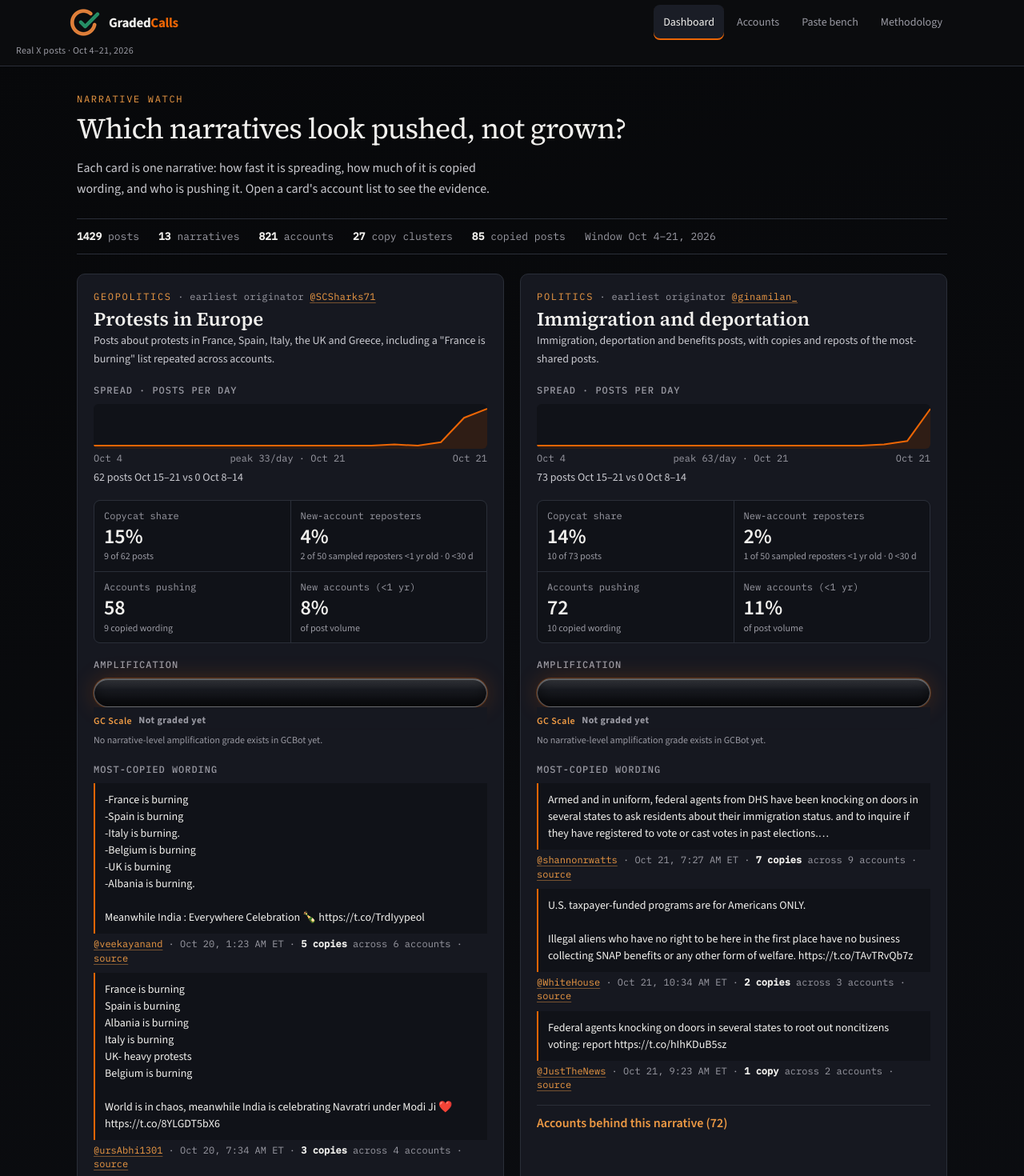
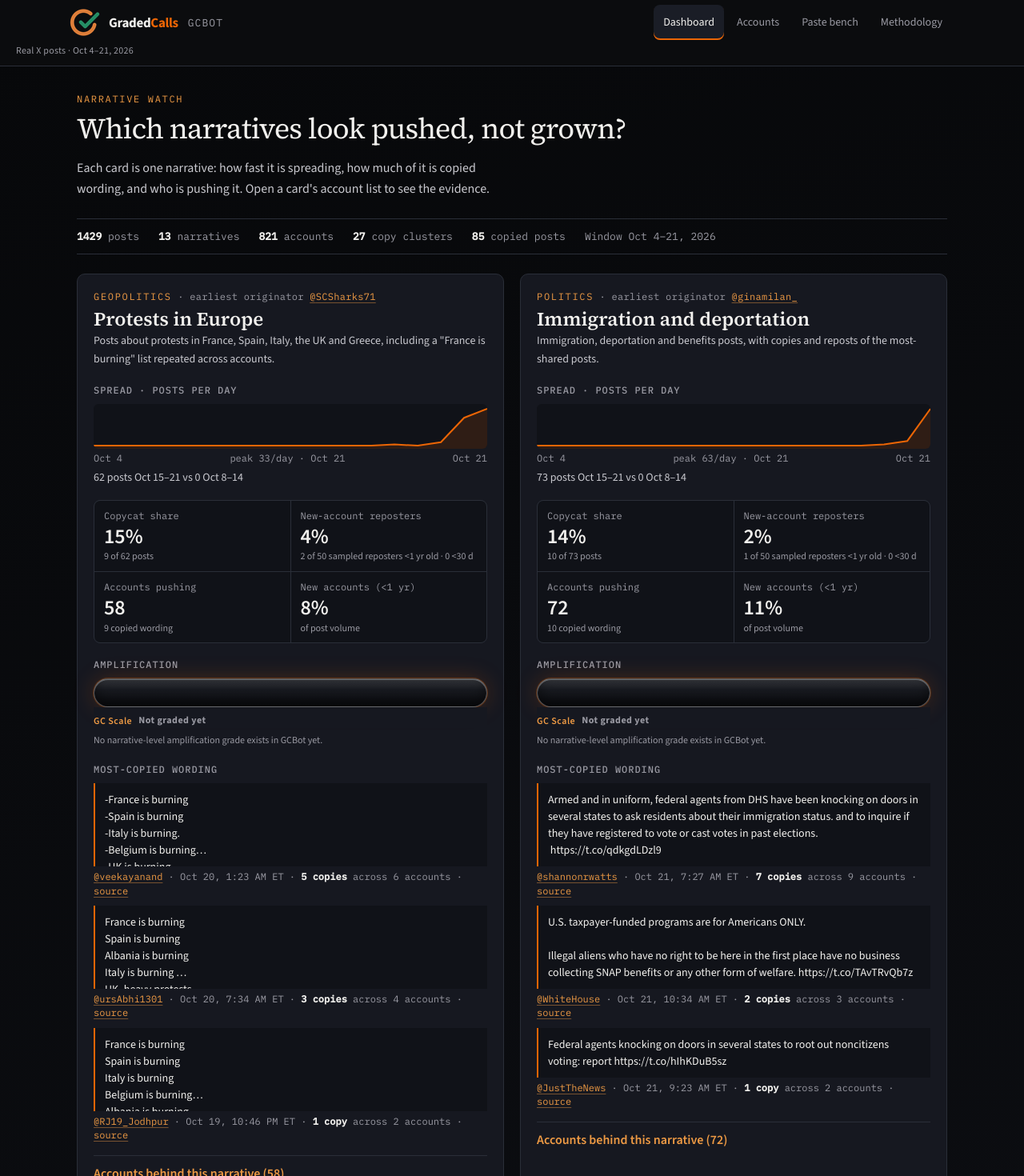
Before and after one commit to mclark-web/charoofbot, a Next.js app: page / in a window 1280 px wide. Shown: the top 1470 px of the page at 80% size. Built offline with nearby package versions, Linux system fonts and the light colour scheme.

Commit message:
Restore the GCBOT tag and cap narrative card reading.
Inline links use a 44px hit area again, headings balance, most-copied wording clamps to four lines, and each account table opens at the top eight rows.

Co-authored-by:  Shah <mclark-web@users.noreply.github.com>

```diff
--- a/app/globals.css
+++ b/app/globals.css
@@ -181,6 +181,22 @@ thead {
   letter-spacing: 0.02em;
 }
 
+.brand-lockup {
+  display: flex;
+  flex: none;
+  align-items: center;
+  gap: 12px;
+  min-width: 0;
+}
+
+.product-tag {
+  color: #9a9aa3;
+  font-family: var(--font-mono);
+  font-size: 13px;
+  letter-spacing: 0.08em;
+  line-height: 1;
+}
+
 .site-header-inner {
   display: flex;
   align-items: center;
@@ -304,7 +320,7 @@ dt .tap {
 p .tap {
   display: inline;
   min-height: 0;
-  padding-block: 14px;
+  padding-block: 0;
   -webkit-box-decoration-break: clone;
   box-decoration-break: clone;
 }
@@ -323,9 +339,6 @@ dt .tap::before {
   transform: translate(-50%, -50%);
 }
 
-p .tap::before {
-  content: none;
-}
 
 p.flex .tap {
   display: inline-flex;
@@ -887,14 +900,19 @@ p:not(.flex) .tap:focus-visible {
 }
 
 .narrative-quote {
+  display: -webkit-box;
   margin: 0;
   padding: 10px 12px;
+  overflow: hidden;
   overflow-wrap: anywhere;
   white-space: pre-wrap;
   border-left: 2px solid #eb6505;
   background: #101218;
   color: #f2f1ee;
   font-size: 14px;
+  -webkit-box-orient: vertical;
+  -webkit-line-clamp: 4;
+  line-clamp: 4;
 }
 
 .cite {
@@ -924,6 +942,27 @@ p:not(.flex) .tap:focus-visible {
   color: #ee9a44;
   font-weight: 600;
   cursor: pointer;
+}
+
+.narrative-show-all {
+  display: inline-flex;
+  align-items: center;
+  box-sizing: border-box;
+  min-height: 44px;
+  margin: 4px 0 8px;
+  padding: 0 4px;
+  border: 0;
+  background: transparent;
+  color: #ee9a44;
+  font: inherit;
+  font-size: 14px;
+  font-weight: 600;
+  cursor: pointer;
+}
+
+.narrative-show-all:focus-visible {
+  outline: 2px solid #eb6505;
+  outline-offset: 2px;
 }
 
 .narrative-accounts {
@@ -999,3 +1038,6 @@ p:not(.flex) .tap:focus-visible {
     animation: none;
   }
 }
+
+/* design-gate r1: no heading/label orphans */
+h1, h2, h3, summary, dt, th { text-wrap: balance; }
--- /dev/null
+++ b/components/narrative-accounts.tsx
@@ -0,0 +1,76 @@
+"use client";
+
+import Link from "next/link";
+import { useState } from "react";
+import { LabelBadge } from "@/components/label-badge";
+import type { AccountLabel } from "@/lib/types";
+
+const PREVIEW_ROWS = 8;
+
+export type NarrativeAccountRow = {
+  handle: string;
+  label: AccountLabel;
+  postCount: number;
+  clonePostCount: number;
+  graded: boolean;
+  cloneScore: number;
+  ageDays: number | null;
+  followers: number;
+};
+
+export function NarrativeAccounts({
+  accounts,
+  title,
+}: {
+  accounts: NarrativeAccountRow[];
+  title: string;
+}) {
+  const [showAll, setShowAll] = useState(false);
+  const visible = showAll ? accounts : accounts.slice(0, PREVIEW_ROWS);
+  const capped = accounts.length > PREVIEW_ROWS;
+
+  return (
+    <div className="max-w-full min-w-0">
+      <table className="narrative-accounts">
+        <caption className="sr-only">Accounts behind {title}</caption>
+        <thead>
+          <tr>
+            <th>Account</th>
+            <th>Label</th>
+            <th>Posts</th>
+            <th>Copied</th>
+            <th>Copy score</th>
+            <th>Account age</th>
+            <th>Followers</th>
+          </tr>
+        </thead>
+        <tbody>
+          {visible.map((account) => (
+            <tr key={account.handle}>
+              <td data-l="Account">
+                <Link href={`/accounts/${account.handle}`} className="cite-link tap">
+                  @{account.handle}
+                </Link>
+              </td>
+              <td data-l="Label">
+                <LabelBadge label={account.label} />
+              </td>
+              <td data-l="Posts">{account.postCount}</td>
+              <td data-l="Copied">{account.clonePostCount}</td>
+              <td data-l="Copy score">
+                {account.graded ? account.cloneScore : <span className="text-ink-soft">thin sample</span>}
+              </td>
+              <td data-l="Account age">{account.ageDays === null ? "—" : `${account.ageDays} d`}</td>
+              <td data-l="Followers">{account.followers.toLocaleString("en-US")}</td>
+            </tr>
+          ))}
+        </tbody>
+      </table>
+      {capped && !showAll ? (
+        <button type="button" className="narrative-show-all" onClick={() => setShowAll(true)}>
+          Show all {accounts.length}
+        </button>
+      ) : null}
+    </div>
+  );
+}
--- a/components/narrative-board.tsx
+++ b/components/narrative-board.tsx
@@ -1,6 +1,6 @@
 import Link from "next/link";
 import { GcScale } from "@/components/gc-scale";
-import { LabelBadge } from "@/components/label-badge";
+import { NarrativeAccounts, type NarrativeAccountRow } from "@/components/narrative-accounts";
 import { compareNarrativesByCopycat, copycatShare } from "@/lib/board";
 import {
   countNoun,
@@ -13,8 +13,6 @@ import {
 import { compareText } from "@/lib/order";
 import { newAccountReposterPct } from "@/lib/reposters";
 import type { AccountReport, AnnotatedPost, CloneCluster, NarrativeVolume, Report } from "@/lib/types";
-
-const QUOTE_LIMIT = 220;
 
 export function NarrativeBoard({ report }: { report: Report }) {
   const days = eachUtcDay(report.clock.start, report.clock.end);
@@ -183,7 +181,9 @@ function NarrativeCard({
           {rankedClusters.length > 0
             ? rankedClusters.map((cluster) => (
                 <li key={cluster.id}>
-                  <blockquote className="narrative-quote">{clip(cluster.sampleText)}</blockquote>
+                  <blockquote className="narrative-quote" title={cluster.sampleText}>
+                    {cluster.sampleText}
+                  </blockquote>
                   <p className="cite">
                     {cluster.originAccount ? (
                       <Link href={`/accounts/${cluster.originAccount}`} className="cite-link tap">
@@ -203,7 +203,9 @@ function NarrativeCard({
               ))
             : originals.map((post) => (
                 <li key={post.id}>
-                  <blockquote className="narrative-quote">{clip(post.text)}</blockquote>
+                  <blockquote className="narrative-quote" title={post.text}>
+                    {post.text}
+                  </blockquote>
                   <p className="cite">
                     <Link href={`/accounts/${post.account}`} className="cite-link tap">
                       @{post.account}
@@ -219,46 +221,23 @@ function NarrativeCard({
 
       <details className="narrative-details">
         <summary>Accounts behind this narrative ({rankedAccounts.length})</summary>
-        <div className="max-w-full min-w-0">
-          <table className="narrative-accounts">
-            <caption className="sr-only">Accounts behind {narrative.title}</caption>
-            <thead>
-              <tr>
-                <th>Account</th>
-                <th>Label</th>
-                <th>Posts</th>
-                <th>Copied</th>
-                <th>Copy score</th>
-                <th>Account age</th>
-                <th>Followers</th>
-              </tr>
-            </thead>
-            <tbody>
-              {rankedAccounts.map((account) => (
-                <tr key={account.handle}>
-                  <td data-l="Account">
-                    <Link href={`/accounts/${account.handle}`} className="cite-link tap">
-                      @{account.handle}
-                    </Link>
-                  </td>
-                  <td data-l="Label">
-                    <LabelBadge label={account.label} />
-                  </td>
-                  <td data-l="Posts">{account.postCount}</td>
-                  <td data-l="Copied">{account.clonePostCount}</td>
-                  <td data-l="Copy score">
-                    {account.graded ? account.cloneScore : <span className="text-ink-soft">thin sample</span>}
-                  </td>
-                  <td data-l="Account age">{account.ageDays === null ? "—" : `${account.ageDays} d`}</td>
-                  <td data-l="Followers">{account.followers.toLocaleString("en-US")}</td>
-                </tr>
-              ))}
-            </tbody>
-          </table>
-        </div>
+        <NarrativeAccounts accounts={rankedAccounts.map(accountRow)} title={narrative.title} />
       </details>
     </article>
   );
+}
+
+function accountRow(account: AccountReport): NarrativeAccountRow {
+  return {
+    handle: account.handle,
+    label: account.label,
+    postCount: account.postCount,
+    clonePostCount: account.clonePostCount,
+    graded: account.graded,
+    cloneScore: account.cloneScore,
+    ageDays: account.ageDays,
+    followers: account.followers,
+  };
 }
 
 function ReposterStat({ narrative }: { narrative: NarrativeVolume }) {
@@ -364,8 +343,3 @@ function dayRange(days: string[]): string {
 function sum(values: number[]): number {
   return values.reduce((total, value) => total + value, 0);
 }
-
-function clip(text: string): string {
-  if (text.length <= QUOTE_LIMIT) return text;
-  return `${text.slice(0, QUOTE_LIMIT)}…`;
-}
--- a/components/site-header.tsx
+++ b/components/site-header.tsx
@@ -9,7 +9,10 @@ export function SiteHeader() {
   return (
     <header className="site-header">
       <div className="site-header-inner">
-        <LogoLink />
+        <div className="brand-lockup">
+          <LogoLink />
+          <span className="product-tag">GCBOT</span>
+        </div>
         <Suspense fallback={null}>
           <SiteNav />
         </Suspense>
```
